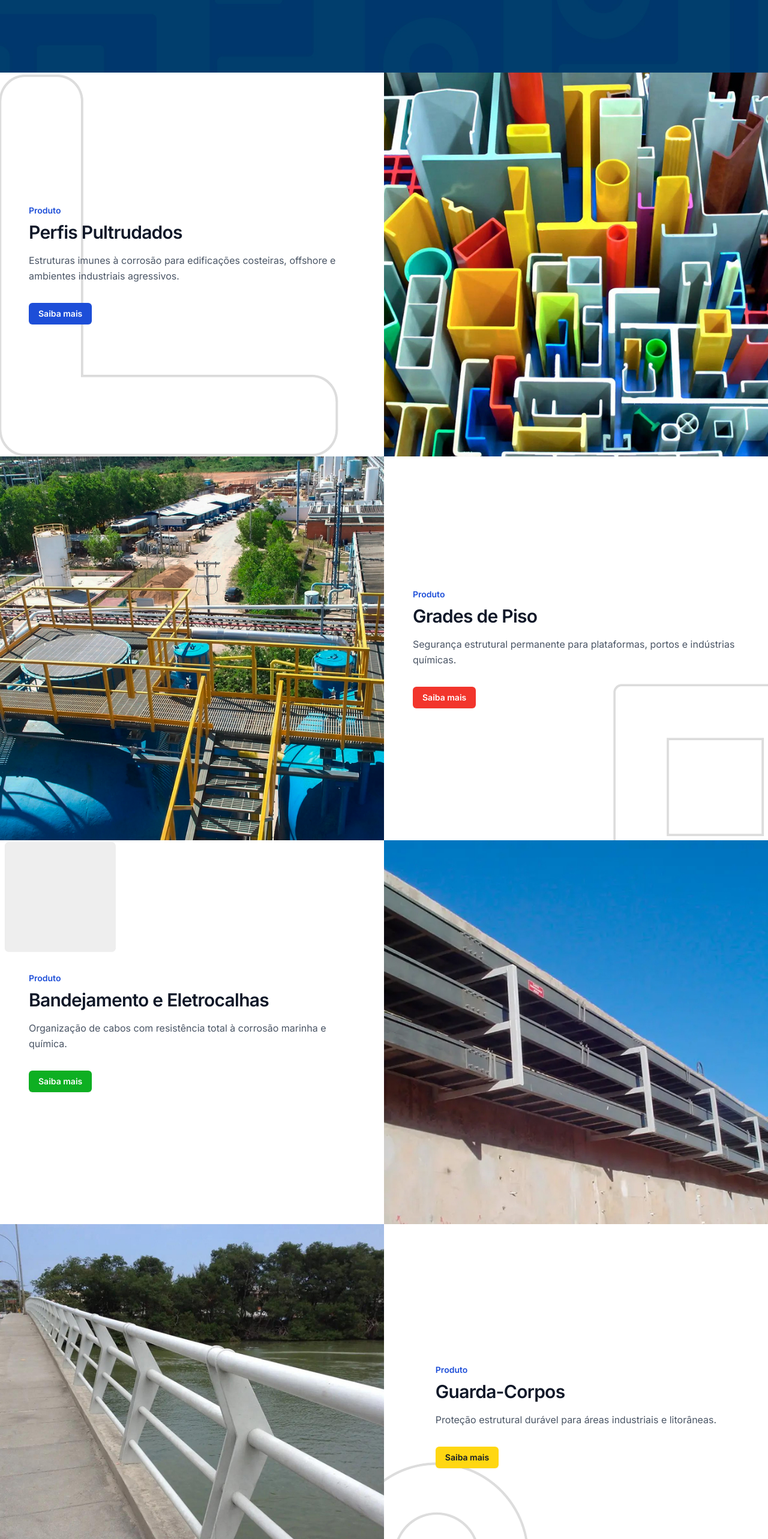
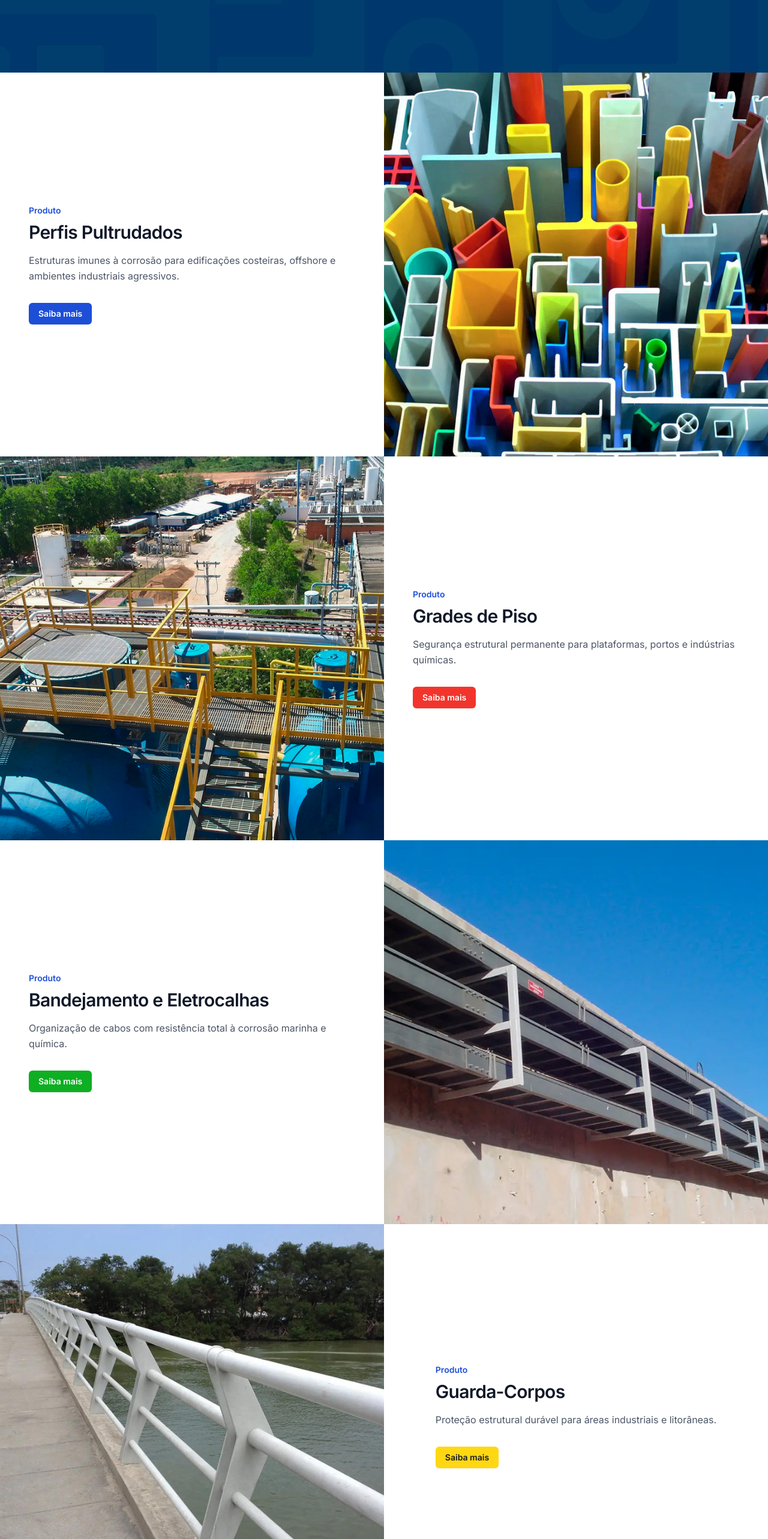
Before and after one commit to overdrive-dev/azul-web-mosaico, a Next.js app: page / in a window 1280 px wide. Shown: the part 940-3506 px from the top of the page at 60% size. Built offline with nearby package versions, Linux system fonts and the light colour scheme.

Commit message:
fix: oculta patterns de fundo dos cards de produto na home

```diff
--- a/app/page.tsx
+++ b/app/page.tsx
@@ -24,7 +24,7 @@ export default function Home() {
       <section className="mb-10 lg:mb-0">
         <div className="flex flex-col lg:flex-row">
           <div className="relative flex items-center px-6 py-8 sm:py-16 lg:w-1/2 lg:px-12 lg:py-16 xl:py-32">
-            <div className="absolute inset-0 hidden lg:block bg-cover bg-center" style={{ backgroundImage: 'url(/assets/bg-card-perfis-pultrudados.png)' }} />
+            <div className="absolute inset-0 hidden bg-cover bg-center" style={{ backgroundImage: 'url(/assets/bg-card-perfis-pultrudados.png)' }} />
             <div className="relative z-10 mx-auto max-w-xl">
               <p className="text-sm font-semibold text-azul-600">Produto</p>
               <h2 className="mt-2 text-xl sm:text-2xl lg:text-3xl font-semibold tracking-tight text-gray-900">
@@ -60,7 +60,7 @@ export default function Home() {
             </div>
           </div>
           <div className="relative flex items-center px-6 py-8 sm:py-16 lg:order-2 lg:w-1/2 lg:px-12 lg:py-16 xl:py-32">
-            <div className="absolute inset-0 hidden lg:block bg-cover bg-center" style={{ backgroundImage: 'url(/assets/bg-card-grades-de-piso.png)' }} />
+            <div className="absolute inset-0 hidden bg-cover bg-center" style={{ backgroundImage: 'url(/assets/bg-card-grades-de-piso.png)' }} />
             <div className="relative z-10 mx-auto max-w-xl">
               <p className="text-sm font-semibold text-azul-600">Produto</p>
               <h2 className="mt-2 text-xl sm:text-2xl lg:text-3xl font-semibold tracking-tight text-gray-900">
@@ -86,7 +86,7 @@ export default function Home() {
       <section className="mb-10 lg:mb-0">
         <div className="flex flex-col lg:flex-row">
           <div className="relative flex items-center px-6 py-8 sm:py-16 lg:w-1/2 lg:px-12 lg:py-16 xl:py-32">
-            <div className="absolute inset-0 hidden lg:block bg-cover bg-center" style={{ backgroundImage: 'url(/assets/bg-card-bandejamento.png)' }} />
+            <div className="absolute inset-0 hidden bg-cover bg-center" style={{ backgroundImage: 'url(/assets/bg-card-bandejamento.png)' }} />
             <div className="relative z-10 mx-auto max-w-xl">
               <p className="text-sm font-semibold text-azul-600">Produto</p>
               <h2 className="mt-2 text-xl sm:text-2xl lg:text-3xl font-semibold tracking-tight text-gray-900">
@@ -122,7 +122,7 @@ export default function Home() {
             </div>
           </div>
           <div className="relative flex items-center px-6 py-8 sm:py-16 lg:order-2 lg:w-1/2 lg:px-12 lg:py-16 xl:py-32">
-            <div className="absolute inset-0 hidden lg:block bg-cover bg-center" style={{ backgroundImage: 'url(/assets/bg-card-guarda-corpos.png)' }} />
+            <div className="absolute inset-0 hidden bg-cover bg-center" style={{ backgroundImage: 'url(/assets/bg-card-guarda-corpos.png)' }} />
             <div className="relative z-10 mx-auto max-w-xl">
               <p className="text-sm font-semibold text-azul-600">Produto</p>
               <h2 className="mt-2 text-xl sm:text-2xl lg:text-3xl font-semibold tracking-tight text-gray-900">
@@ -148,7 +148,7 @@ export default function Home() {
       <section className="mb-10 lg:mb-0">
         <div className="flex flex-col lg:flex-row">
           <div className="relative flex items-center px-6 py-8 sm:py-16 lg:w-1/2 lg:px-12 lg:py-16 xl:py-32">
-            <div className="absolute inset-0 hidden lg:block bg-cover bg-center" style={{ backgroundImage: 'url(/assets/bg-card-escada-marinheiro.png)' }} />
+            <div className="absolute inset-0 hidden bg-cover bg-center" style={{ backgroundImage: 'url(/assets/bg-card-escada-marinheiro.png)' }} />
             <div className="relative z-10 mx-auto max-w-xl">
               <p className="text-sm font-semibold text-azul-600">Produto</p>
               <h2 className="mt-2 text-xl sm:text-2xl lg:text-3xl font-semibold tracking-tight text-gray-900">
@@ -184,7 +184,7 @@ export default function Home() {
             </div>
           </div>
           <div className="relative flex items-center px-6 py-8 sm:py-16 lg:order-2 lg:w-1/2 lg:px-12 lg:py-16 xl:py-32">
-            <div className="absolute inset-0 hidden lg:block bg-cover bg-center" style={{ backgroundImage: 'url(/assets/bg-card-projetos-especiais.png)' }} />
+            <div className="absolute inset-0 hidden bg-cover bg-center" style={{ backgroundImage: 'url(/assets/bg-card-projetos-especiais.png)' }} />
             <div className="relative z-10 mx-auto max-w-xl">
               <p className="text-sm font-semibold text-azul-600">Produto</p>
               <h2 className="mt-2 text-xl sm:text-2xl lg:text-3xl font-semibold tracking-tight text-gray-900">
@@ -210,7 +210,7 @@ export default function Home() {
       <section className="mb-10 lg:mb-0">
         <div className="flex flex-col lg:flex-row">
           <div className="relative flex items-center px-6 py-8 sm:py-16 lg:w-1/2 lg:px-12 lg:py-16 xl:py-32">
-            <div className="absolute inset-0 hidden lg:block bg-cover bg-center" style={{ backgroundImage: 'url(/assets/bg-card-solucoes-offshore.png)' }} />
+            <div className="absolute inset-0 hidden bg-cover bg-center" style={{ backgroundImage: 'url(/assets/bg-card-solucoes-offshore.png)' }} />
             <div className="relative z-10 mx-auto max-w-xl">
               <p className="text-sm font-semibold text-azul-600">Produto</p>
               <h2 className="mt-2 text-xl sm:text-2xl lg:text-3xl font-semibold tracking-tight text-gray-900">
@@ -246,7 +246,7 @@ export default function Home() {
             </div>
           </div>
           <div className="relative flex items-center px-6 py-8 sm:py-16 lg:order-2 lg:w-1/2 lg:px-12 lg:py-16 xl:py-32">
-            <div className="absolute inset-0 hidden lg:block bg-cover bg-center" style={{ backgroundImage: 'url(/assets/bg-card-urbanismo.png)' }} />
+            <div className="absolute inset-0 hidden bg-cover bg-center" style={{ backgroundImage: 'url(/assets/bg-card-urbanismo.png)' }} />
             <div className="relative z-10 mx-auto max-w-xl">
               <p className="text-sm font-semibold text-azul-600">Produto</p>
               <h2 className="mt-2 text-xl sm:text-2xl lg:text-3xl font-semibold tracking-tight text-gray-900">
```
